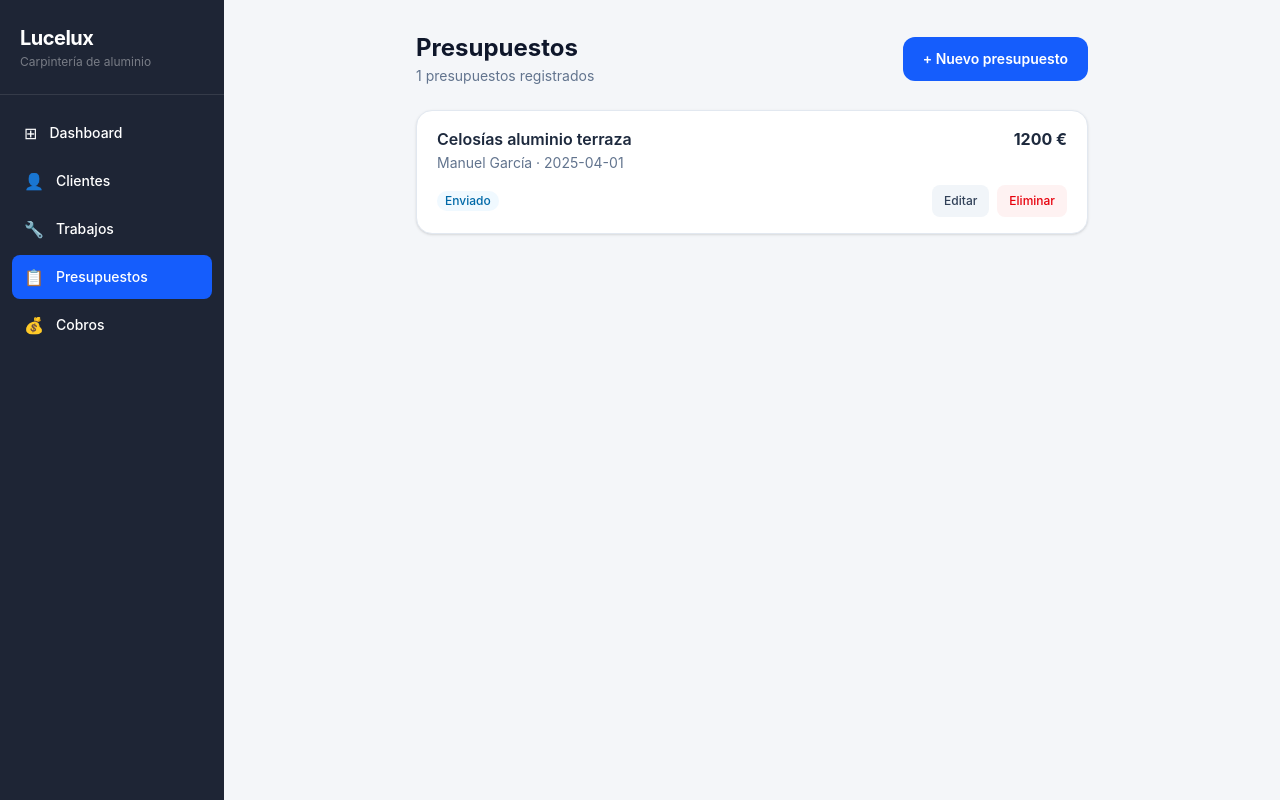
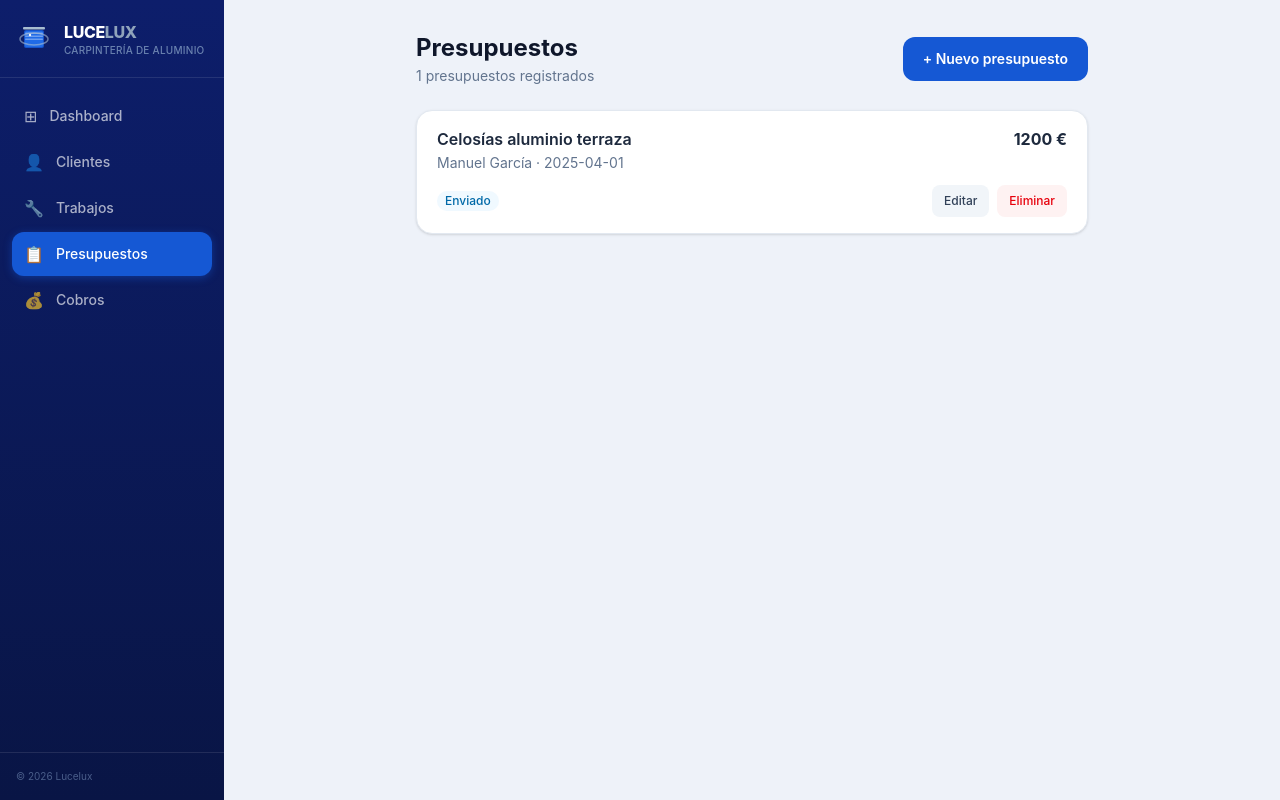
Before and after one commit to movilessatolesa-lang/lucelux, a Next.js app: page /presupuestos in a window 1280 px wide. Built offline with nearby package versions, Linux system fonts and the light colour scheme.

Commit message:
feat: integrate Lucelux corporate brand colors and logo mark in sidebar

```diff
--- a/app/(app)/clientes/page.tsx
+++ b/app/(app)/clientes/page.tsx
@@ -39,7 +39,7 @@ export default function ClientesPage() {
         </div>
         <button
           onClick={() => setMode("create")}
-          className="bg-blue-600 hover:bg-blue-700 text-white font-semibold px-5 py-3 rounded-xl transition-colors text-sm"
+          className="bg-[#1558d4] hover:bg-[#0e46b8] text-white font-semibold px-5 py-3 rounded-xl transition-colors text-sm"
         >
           + Nuevo cliente
         </button>
--- a/app/(app)/cobros/page.tsx
+++ b/app/(app)/cobros/page.tsx
@@ -49,7 +49,7 @@ export default function CobrosPage() {
                 <select
                   value={t.estadoCobro}
                   onChange={(e) => setEstadoCobro(t.id, e.target.value as PaymentStatus)}
-                  className={`shrink-0 text-xs font-semibold px-3 py-2 rounded-xl border-0 focus:outline-none focus:ring-2 focus:ring-blue-500 cursor-pointer ${COBRO_COLOR[t.estadoCobro]}`}
+                  className={`shrink-0 text-xs font-semibold px-3 py-2 rounded-xl border-0 focus:outline-none focus:ring-2 focus:ring-[#1558d4] cursor-pointer ${COBRO_COLOR[t.estadoCobro]}`}
                 >
                   {PAYMENT_OPTIONS.map((o) => (
                     <option key={o.value} value={o.value}>{o.label}</option>
--- a/app/(app)/dashboard/page.tsx
+++ b/app/(app)/dashboard/page.tsx
@@ -71,7 +71,7 @@ export default function DashboardPage() {
         <StatCard
           label="En curso"
           value={enCurso}
-          color="text-blue-600"
+          color="text-[#1558d4]"
           href="/trabajos?estado=en_curso"
         />
         <StatCard
@@ -92,7 +92,7 @@ export default function DashboardPage() {
       <div className="rounded-2xl bg-white border border-slate-200 shadow-sm overflow-hidden">
         <div className="flex items-center justify-between px-5 py-4 border-b border-slate-100">
           <h2 className="font-semibold text-slate-800">Trabajos recientes</h2>
-          <Link href="/trabajos" className="text-sm text-blue-600 hover:underline">
+          <Link href="/trabajos" className="text-sm text-[#1558d4] hover:underline">
             Ver todos
           </Link>
         </div>
@@ -107,7 +107,7 @@ export default function DashboardPage() {
                   <p className="text-xs text-slate-400 mt-0.5">{t.fecha}</p>
                 </div>
                 <div className="flex flex-col items-end gap-1 shrink-0">
-                  <span className="text-xs bg-blue-50 text-blue-700 px-2 py-0.5 rounded-full font-medium">
+                  <span className="text-xs bg-[#eef4ff] text-[#1558d4] px-2 py-0.5 rounded-full font-medium">
                     {WORK_STATUS_LABEL[t.estado]}
                   </span>
                   <span
--- a/app/(app)/presupuestos/page.tsx
+++ b/app/(app)/presupuestos/page.tsx
@@ -70,7 +70,7 @@ function PresupuestoForm({ initial, onSave, onCancel }: FormProps) {
         <select
           value={form.clienteId}
           onChange={(e) => set("clienteId", e.target.value)}
-          className="w-full border border-slate-300 rounded-xl px-4 py-3 text-base focus:outline-none focus:ring-2 focus:ring-blue-500"
+          className="w-full border border-slate-300 rounded-xl px-4 py-3 text-base focus:outline-none focus:ring-2 focus:ring-[#1558d4]"
         >
           <option value="">— Sin cliente —</option>
           {clientes.map((c) => (
@@ -84,7 +84,7 @@ function PresupuestoForm({ initial, onSave, onCancel }: FormProps) {
           required
           value={form.descripcion}
           onChange={(e) => set("descripcion", e.target.value)}
-          className="w-full border border-slate-300 rounded-xl px-4 py-3 text-base focus:outline-none focus:ring-2 focus:ring-blue-500"
+          className="w-full border border-slate-300 rounded-xl px-4 py-3 text-base focus:outline-none focus:ring-2 focus:ring-[#1558d4]"
           placeholder="Ej. Celosías terraza"
         />
       </div>
@@ -97,7 +97,7 @@ function PresupuestoForm({ initial, onSave, onCancel }: FormProps) {
             step={0.01}
             value={form.importe}
             onChange={(e) => set("importe", parseFloat(e.target.value) || 0)}
-            className="w-full border border-slate-300 rounded-xl px-4 py-3 text-base focus:outline-none focus:ring-2 focus:ring-blue-500"
+            className="w-full border border-slate-300 rounded-xl px-4 py-3 text-base focus:outline-none focus:ring-2 focus:ring-[#1558d4]"
           />
         </div>
         <div>
@@ -106,7 +106,7 @@ function PresupuestoForm({ initial, onSave, onCancel }: FormProps) {
             type="date"
             value={form.fecha}
             onChange={(e) => set("fecha", e.target.value)}
-            className="w-full border border-slate-300 rounded-xl px-4 py-3 text-base focus:outline-none focus:ring-2 focus:ring-blue-500"
+            className="w-full border border-slate-300 rounded-xl px-4 py-3 text-base focus:outline-none focus:ring-2 focus:ring-[#1558d4]"
           />
         </div>
       </div>
@@ -115,7 +115,7 @@ function PresupuestoForm({ initial, onSave, onCancel }: FormProps) {
         <select
           value={form.estado}
           onChange={(e) => set("estado", e.target.value as QuoteStatus)}
-          className="w-full border border-slate-300 rounded-xl px-4 py-3 text-base focus:outline-none focus:ring-2 focus:ring-blue-500"
+          className="w-full border border-slate-300 rounded-xl px-4 py-3 text-base focus:outline-none focus:ring-2 focus:ring-[#1558d4]"
         >
           {QUOTE_STATUS_OPTIONS.map((o) => (
             <option key={o.value} value={o.value}>{o.label}</option>
@@ -128,12 +128,12 @@ function PresupuestoForm({ initial, onSave, onCancel }: FormProps) {
           value={form.notas}
           onChange={(e) => set("notas", e.target.value)}
           rows={3}
-          className="w-full border border-slate-300 rounded-xl px-4 py-3 text-base focus:outline-none focus:ring-2 focus:ring-blue-500 resize-none"
+          className="w-full border border-slate-300 rounded-xl px-4 py-3 text-base focus:outline-none focus:ring-2 focus:ring-[#1558d4] resize-none"
           placeholder="Observaciones…"
         />
       </div>
       <div className="flex gap-3 pt-2">
-        <button type="submit" className="flex-1 bg-blue-600 hover:bg-blue-700 text-white font-semibold py-3 rounded-xl transition-colors text-base">
+        <button type="submit" className="flex-1 bg-[#1558d4] hover:bg-[#0e46b8] text-white font-semibold py-3 rounded-xl transition-colors text-base">
           {initial ? "Guardar cambios" : "Crear presupuesto"}
         </button>
         <button type="button" onClick={onCancel} className="flex-1 bg-slate-100 hover:bg-slate-200 text-slate-700 font-semibold py-3 rounded-xl transition-colors text-base">
@@ -178,7 +178,7 @@ export default function PresupuestosPage() {
         </div>
         <button
           onClick={() => setMode("create")}
-          className="bg-blue-600 hover:bg-blue-700 text-white font-semibold px-5 py-3 rounded-xl transition-colors text-sm"
+          className="bg-[#1558d4] hover:bg-[#0e46b8] text-white font-semibold px-5 py-3 rounded-xl transition-colors text-sm"
         >
           + Nuevo presupuesto
         </button>
--- a/app/globals.css
+++ b/app/globals.css
@@ -1,15 +1,29 @@
 @import "tailwindcss";
 
+/* ── Lucelux Corporate Palette ─────────────────────────────────────────── */
+/* Logo: "LUCE" deep navy #0d1e6b · "LUX" silver #8fa3bb                  */
+/* Icon: bright electric blue #1a5ce8 · chrome silver #a8bdd0              */
+
 :root {
-  --ll-bg: #f4f6f9;
-  --ll-sidebar: #1e2535;
-  --ll-sidebar-hover: #2d3651;
-  --ll-accent: #3b82f6;
-  --ll-accent-dark: #2563eb;
-  --ll-surface: #ffffff;
-  --ll-border: #e2e8f0;
-  --ll-text: #0f172a;
-  --ll-muted: #64748b;
+  /* Brand blues */
+  --ll-navy:        #0d1e6b;   /* "LUCE" dark navy */
+  --ll-blue:        #1558d4;   /* active / accent blue */
+  --ll-blue-bright: #2a7fff;   /* icon electric blue highlight */
+  --ll-silver:      #8fa3bb;   /* "LUX" silver */
+
+  /* UI surfaces */
+  --ll-bg:          #eef2f9;   /* page background – light blue tint */
+  --ll-sidebar:     #0d1e6b;   /* sidebar = brand navy */
+  --ll-sidebar-nav: #0a1859;   /* slightly deeper nav bg */
+  --ll-sidebar-hover: #162680; /* hover on nav items */
+  --ll-surface:     #ffffff;
+  --ll-border:      #dae0ed;
+  --ll-text:        #0d1020;
+  --ll-muted:       #5c6d8a;
+
+  /* Legacy aliases kept for compatibility */
+  --ll-accent:      var(--ll-blue);
+  --ll-accent-dark: #0e46b8;
 }
 
 * {
--- a/app/layout.tsx
+++ b/app/layout.tsx
@@ -1,10 +1,14 @@
-import type { Metadata } from "next";
+import type { Metadata, Viewport } from "next";
 import { AppProvider } from "@/lib/store";
 import "./globals.css";
 
 export const metadata: Metadata = {
-  title: "Lucelux",
+  title: "Lucelux — Gestión de trabajos",
   description: "Gestión de trabajos para carpinteros de aluminio e instaladores",
+};
+
+export const viewport: Viewport = {
+  themeColor: "#0d1e6b",
 };
 
 export default function RootLayout({
--- a/components/Sidebar.tsx
+++ b/components/Sidebar.tsx
@@ -4,36 +4,78 @@ import Link from "next/link";
 import { usePathname } from "next/navigation";
 
 const NAV_ITEMS = [
-  { href: "/dashboard", label: "Dashboard", icon: "⊞" },
-  { href: "/clientes", label: "Clientes", icon: "👤" },
-  { href: "/trabajos", label: "Trabajos", icon: "🔧" },
+  { href: "/dashboard",    label: "Dashboard",    icon: "⊞" },
+  { href: "/clientes",     label: "Clientes",     icon: "👤" },
+  { href: "/trabajos",     label: "Trabajos",     icon: "🔧" },
   { href: "/presupuestos", label: "Presupuestos", icon: "📋" },
-  { href: "/cobros", label: "Cobros", icon: "💰" },
+  { href: "/cobros",       label: "Cobros",       icon: "💰" },
 ];
+
+/** SVG logo mark — window + blinds icon using corporate colours */
+function LogoMark() {
+  return (
+    <svg width="36" height="36" viewBox="0 0 36 36" fill="none" aria-hidden="true">
+      {/* window frame */}
+      <rect x="8" y="10" width="20" height="18" rx="2" fill="#1558d4" opacity="0.9" />
+      {/* glass highlight */}
+      <rect x="9" y="11" width="18" height="16" rx="1.5" fill="#2a7fff" opacity="0.55" />
+      {/* blinds slats */}
+      <rect x="7" y="7"  width="22" height="2.5" rx="1" fill="#a8bdd0" />
+      <rect x="9" y="12.5" width="18" height="1.5" rx="0.75" fill="white" opacity="0.35" />
+      <rect x="9" y="15.5" width="18" height="1.5" rx="0.75" fill="white" opacity="0.35" />
+      <rect x="9" y="18.5" width="18" height="1.5" rx="0.75" fill="white" opacity="0.35" />
+      {/* orbit ring */}
+      <ellipse cx="18" cy="19" rx="14" ry="6" stroke="#a8bdd0" strokeWidth="1.5" fill="none" opacity="0.6" />
+      {/* sparkle */}
+      <circle cx="14" cy="15" r="1.2" fill="white" opacity="0.9" />
+    </svg>
+  );
+}
 
 export default function Sidebar() {
   const pathname = usePathname();
 
   return (
     <>
-      {/* Sidebar desktop */}
-      <aside className="hidden md:flex flex-col w-56 shrink-0 min-h-screen bg-[#1e2535] text-white">
-        <div className="px-5 py-6 border-b border-white/10">
-          <span className="text-xl font-bold tracking-tight">Lucelux</span>
-          <p className="text-xs text-white/40 mt-0.5">Carpintería de aluminio</p>
+      {/* ── Desktop sidebar ─────────────────────────────────────────── */}
+      <aside
+        className="hidden md:flex flex-col w-56 shrink-0 min-h-screen text-white"
+        style={{ background: "linear-gradient(180deg, #0d1e6b 0%, #091545 100%)" }}
+      >
+        {/* Brand header */}
+        <div className="px-4 py-5 border-b border-white/10 flex items-center gap-3">
+          <LogoMark />
+          <div className="leading-tight">
+            <div className="font-extrabold tracking-tight text-base">
+              <span className="text-white">LUCE</span>
+              <span style={{ color: "#8fa3bb" }}>LUX</span>
+            </div>
+            <p className="text-[10px] font-medium tracking-wide" style={{ color: "#6b83b0" }}>
+              CARPINTERÍA DE ALUMINIO
+            </p>
+          </div>
         </div>
-        <nav className="flex-1 py-4 space-y-1 px-3">
+
+        {/* Navigation */}
+        <nav className="flex-1 py-4 space-y-0.5 px-3">
           {NAV_ITEMS.map((item) => {
             const active = pathname.startsWith(item.href);
             return (
               <Link
                 key={item.href}
                 href={item.href}
-                className={`flex items-center gap-3 px-3 py-3 rounded-lg text-sm font-medium transition-colors ${
+                className="flex items-center gap-3 px-3 py-3 rounded-xl text-sm font-medium transition-all duration-150"
+                style={
                   active
-                    ? "bg-blue-600 text-white"
-                    : "text-white/70 hover:bg-white/10 hover:text-white"
-                }`}
+                    ? { background: "#1558d4", color: "#ffffff", boxShadow: "0 2px 8px rgba(21,88,212,0.45)" }
+                    : { color: "rgba(255,255,255,0.65)" }
+                }
+                onMouseEnter={(e) => {
+                  if (!active) (e.currentTarget as HTMLElement).style.background = "rgba(255,255,255,0.08)";
+                }}
+                onMouseLeave={(e) => {
+                  if (!active) (e.currentTarget as HTMLElement).style.background = "transparent";
+                }}
               >
                 <span className="text-base leading-none">{item.icon}</span>
                 {item.label}
@@ -41,19 +83,26 @@ export default function Sidebar() {
             );
           })}
         </nav>
+
+        {/* Footer */}
+        <div className="px-4 py-4 border-t border-white/10">
+          <p className="text-[10px]" style={{ color: "#4a5e8a" }}>© 2026 Lucelux</p>
+        </div>
       </aside>
 
-      {/* Bottom nav mobile */}
-      <nav className="md:hidden fixed bottom-0 left-0 right-0 z-50 bg-[#1e2535] border-t border-white/10 flex justify-around">
+      {/* ── Mobile bottom nav ────────────────────────────────────────── */}
+      <nav
+        className="md:hidden fixed bottom-0 left-0 right-0 z-50 border-t border-white/10 flex justify-around"
+        style={{ background: "#0d1e6b" }}
+      >
         {NAV_ITEMS.map((item) => {
           const active = pathname.startsWith(item.href);
           return (
             <Link
               key={item.href}
               href={item.href}
-              className={`flex flex-col items-center gap-0.5 py-2 px-2 text-xs font-medium flex-1 ${
-                active ? "text-blue-400" : "text-white/60"
-              }`}
+              className="flex flex-col items-center gap-0.5 py-2 px-2 text-xs font-medium flex-1 transition-colors"
+              style={{ color: active ? "#2a7fff" : "rgba(255,255,255,0.55)" }}
             >
               <span className="text-lg leading-none">{item.icon}</span>
               {item.label}
```
Also changed, not shown: app/(app)/trabajos/page.tsx (+10 -10 lines), components/ClienteForm.tsx (+5 -5 lines).
